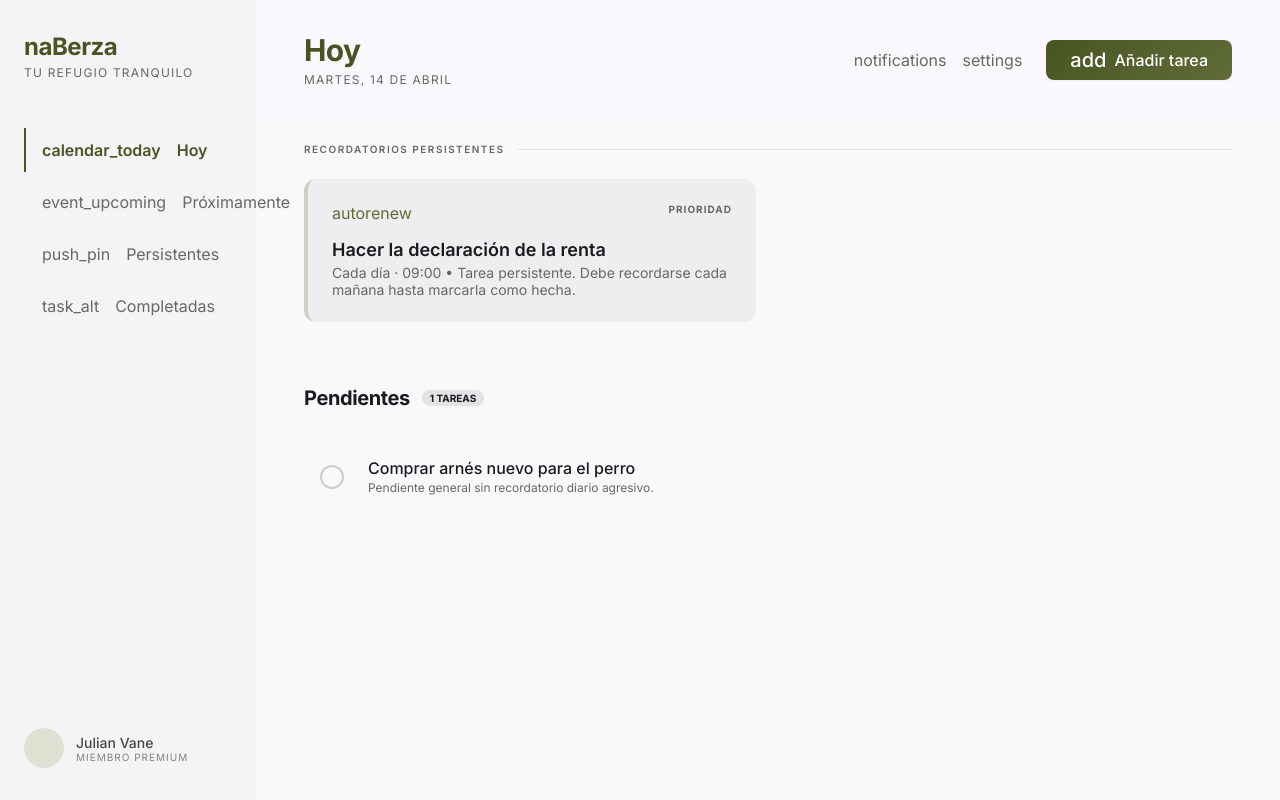
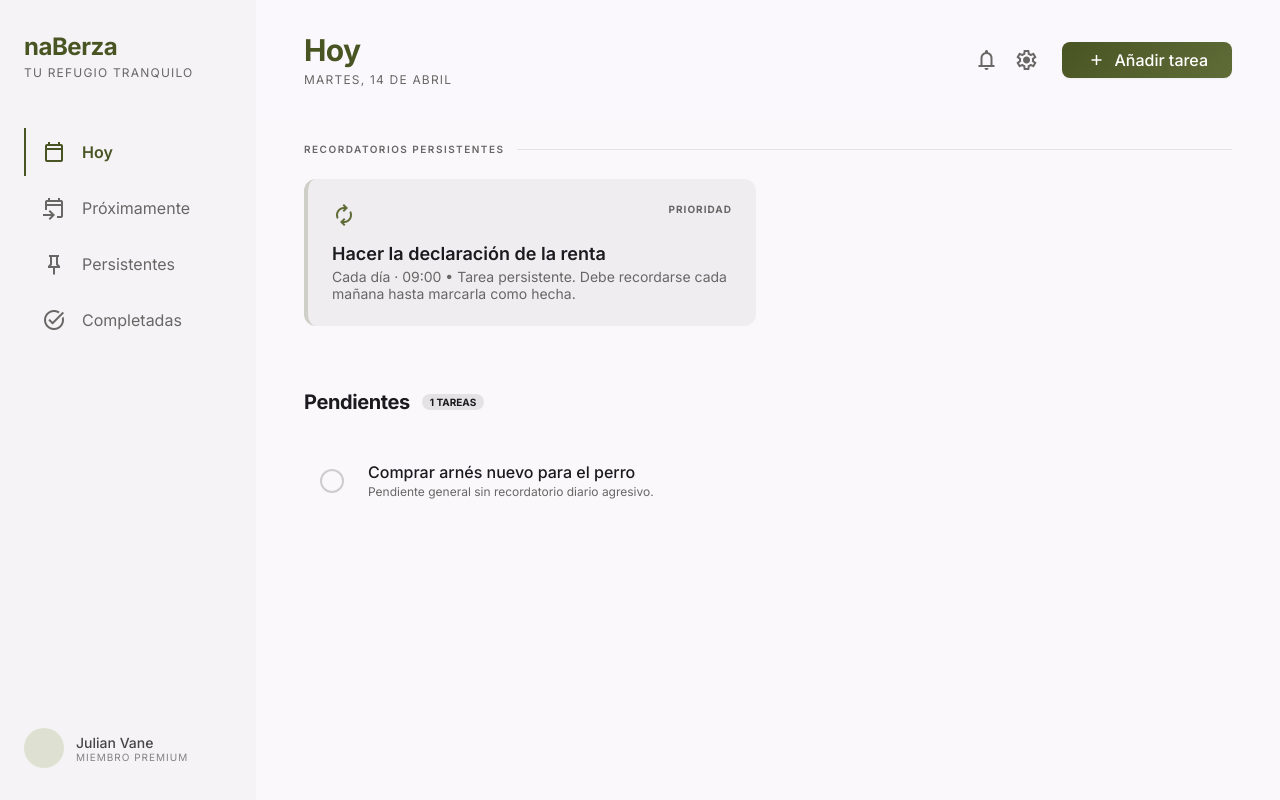
Before and after one commit to micaelanon/naberza, a Next.js app in the folder code/: page / in a window 1280 px wide. Built offline with nearby package versions, Linux system fonts and the light colour scheme.

Commit message:
fix: restore Material Symbols font to globals.css
The page uses material-symbols-outlined icons but the font import was removed.
Loading Material Symbols via @import in CSS instead of <link> in layout.tsx
(uses global CSS instead of head, which avoids Next.js custom font warning)

```diff
--- a/code/src/app/globals.css
+++ b/code/src/app/globals.css
@@ -1,4 +1,5 @@
 @import "@/styles/tokens.css";
+@import url("https://fonts.googleapis.com/css2?family=Material+Symbols+Outlined:opsz,wght,FILL,GRAD@24,400,0,0&display=swap");
 
 * {
   box-sizing: border-box;
```
Also changed, not shown: 1 other file (tests, documents, lock files or other folders).
